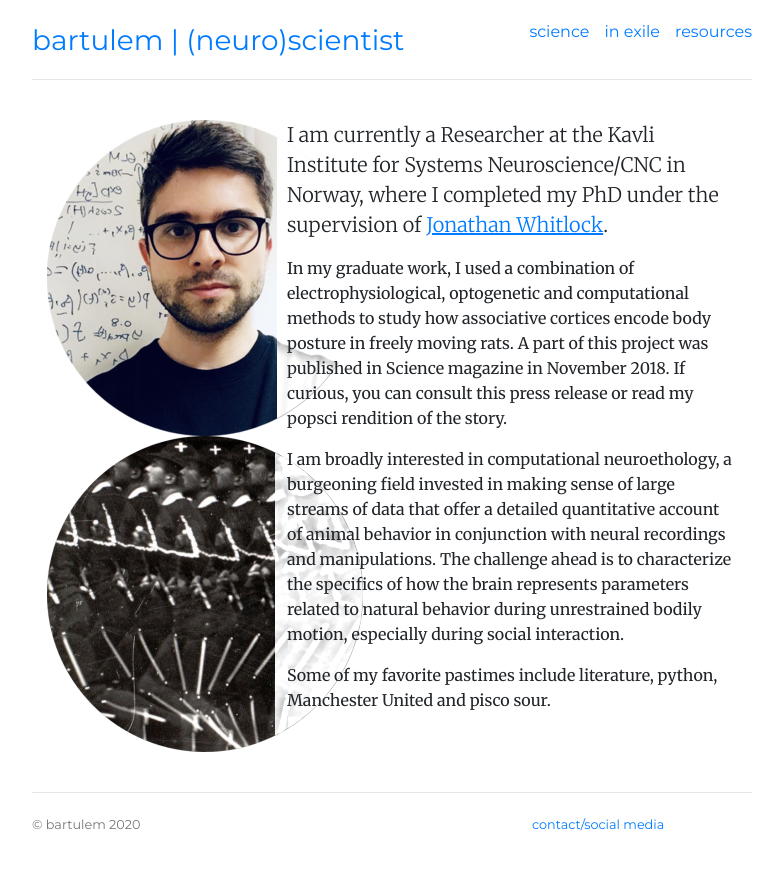
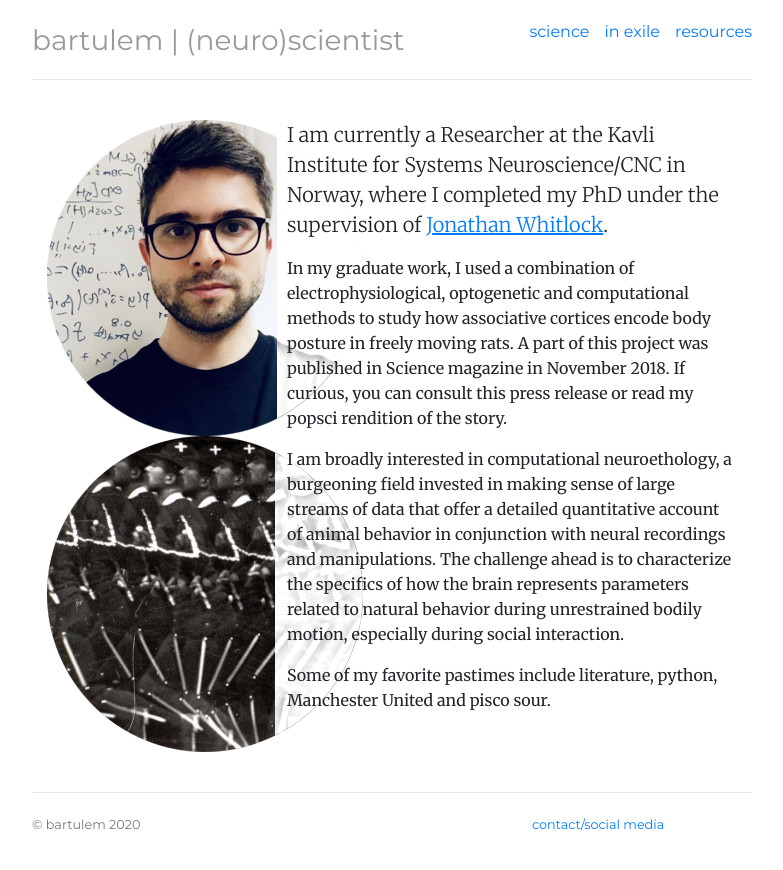
Before and after one commit to bartulem/bartulem.github.io, a Jekyll site: the page built from index.html, in a window 1280 px wide. Shown: the top 870 px of the page, without its empty margins (248-1031 px from the left). Built offline with Jekyll 4.4.1, drawn with Linux system fonts in a browser that asks for light colours.

Commit message:
Update style.css

```diff
--- a/css/style.css
+++ b/css/style.css
@@ -11,8 +11,8 @@
 .header, .footer, .header h3 { font-family: 'Montserrat', Helvetica, sans-serif; font-weight: normal; }
 
 /* Navigation */
-h3.text-muted a {text-decoration: none; }
-h3.text-muted a:hover { text-decoration: none; color: #0088cc; }
+h3.text-muted a {text-decoration: none; color: #999999; }
+h3.text-muted a:hover { text-decoration: none; }
 
 img.custom { margin-bottom: 30px; }
 
```
